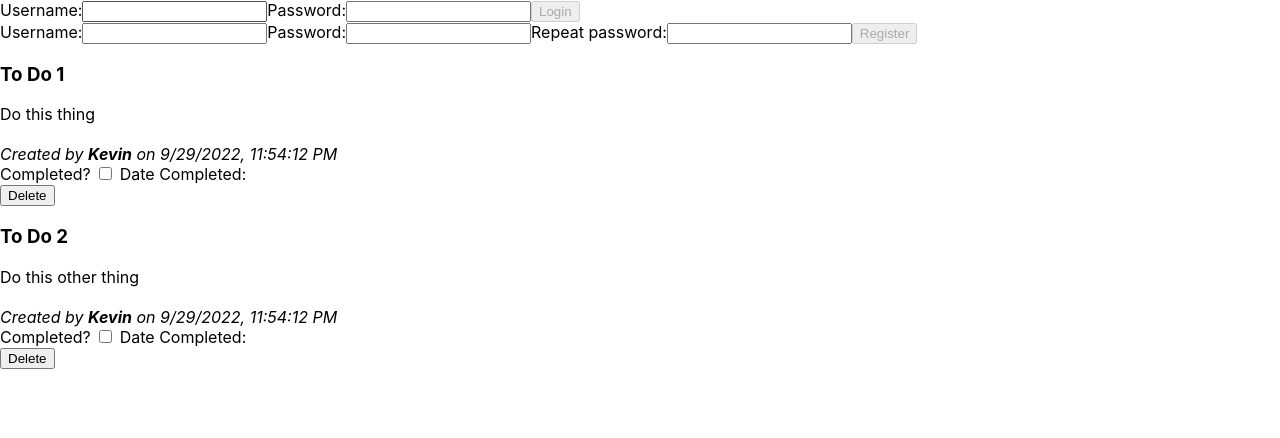
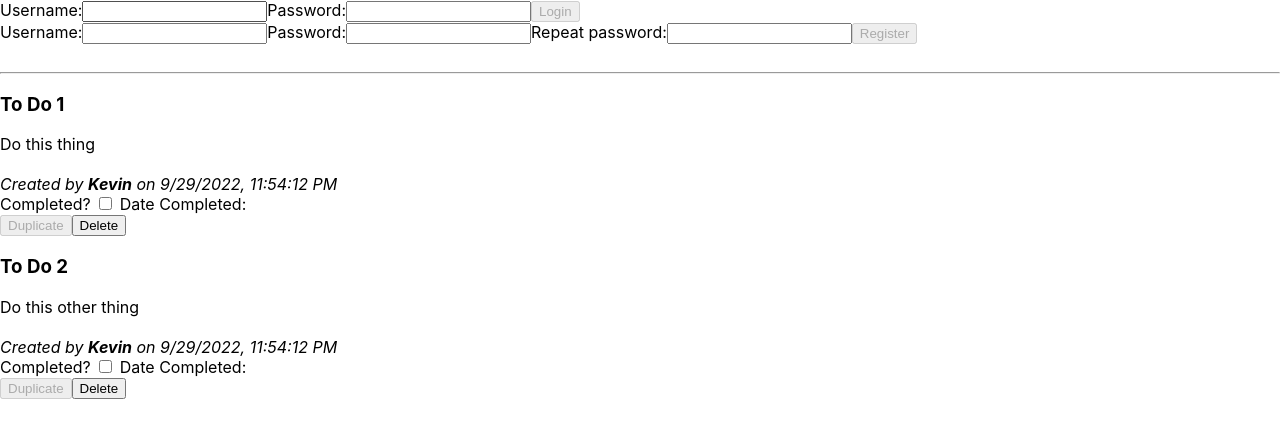
Before and after one commit to kgajewski7/csc436-project, a React (Create React App) app: page / in a window 1280 px wide. Shown: the top 438 px of the page. Built offline with nearby package versions, Linux system fonts and the light colour scheme.

Commit message:
Switch to StateContext + add Duplicate button

```diff
--- a/src/App.js
+++ b/src/App.js
@@ -1,9 +1,11 @@
 import React, { useReducer } from "react";
 import { v4 as uuidv4 } from "uuid";
+
 import UserBar from './user/UserBar';
 import TodoList from './todo/TodoList';
 import CreateTodo from './todo/CreateTodo';
 import appReducer from "./Reducers";
+import { StateContext } from "./contexts/StateContext";
 
 function App() {
 
@@ -28,9 +30,13 @@ function App() {
 
   return (
     <div>
-      <UserBar user={state.user} dispatch={dispatch}/>
-      <TodoList todos={state.todos} dispatch={dispatch}/>
-      {state.user && <CreateTodo user={state.user} dispatch={dispatch}/>}
+      <StateContext.Provider value={{ state, dispatch }}>
+        <UserBar />
+        {state.user && <CreateTodo />}
+        <br />
+        <hr />
+        <TodoList />
+      </StateContext.Provider>
     </div>
   )
 }
--- /dev/null
+++ b/src/contexts/StateContext.js
@@ -0,0 +1,6 @@
+import React from 'react'
+
+export const StateContext = React.createContext({
+    state: {},
+    dispatch: () => {}
+})
--- a/src/todo/CreateTodo.js
+++ b/src/todo/CreateTodo.js
@@ -1,8 +1,13 @@
-import { useState } from 'react'
+import { useState, useContext } from 'react'
 import { v4 as uuidv4 } from "uuid";
 
+import { StateContext } from "../contexts/StateContext";
+
 export default
-function CreateTodo ({user, dispatch}) {
+function CreateTodo () {
+
+    const { state, dispatch } = useContext(StateContext);
+    const{ user } = state;
 
     const [ title, setTitle ] = useState('')
     const [ description, setDescription ] = useState('')
--- a/src/todo/Todo.js
+++ b/src/todo/Todo.js
@@ -1,21 +1,39 @@
-import { useState } from 'react'
+import { useContext } from 'react'
+import { v4 as uuidv4 } from "uuid";
+
+import { StateContext } from "../contexts/StateContext";
 
 export default
-function Todo ({ id, title, description, author, dateCreated, complete, dateCompleted, dispatch}) {
+function Todo ({ id, title, description, author, dateCreated, complete, dateCompleted}) {
+
+    const { state, dispatch } = useContext(StateContext);
 
     function handleComplete () {
         dispatch({
             type: 'TOGGLE_TODO',
-            id: id,
+            id,
             complete: !complete,
             dateCompleted: (!complete===true ? new Date(Date.now()).toLocaleString() : '')
+        })
+    }
+
+    function handleDuplicate () {
+        dispatch({
+            type: 'CREATE_TODO',
+            id: uuidv4(),
+            title: title.concat(' ','(copy)'),
+            description,
+            author: state.user,
+            dateCreated:  new Date(Date.now()).toLocaleString(),
+            complete: false,
+            dateCompleted: ''
         })
     }
 
     function handleDelete () {
         dispatch({
             type: 'DELETE_TODO',
-            id: id
+            id
         })
     }
 
@@ -28,9 +46,14 @@ function Todo ({ id, title, description, author, dateCreated, complete, dateComp
             <br />
             Completed? <input type="checkbox" checked={complete} onChange={handleComplete} id="complete" name="complete"></input> Date Completed: {dateCompleted}
             <br />
-            <form onSubmit={e => {e.preventDefault(); handleDelete();}}>
-                <input type="submit" value="Delete" />
-            </form>
+            <div>
+                <form onSubmit={e => {e.preventDefault(); handleDuplicate();}} style={{display: 'inline'}}>
+                    <input type="submit" value="Duplicate" style={{display: 'inline'}} disabled={!state.user}/>
+                </form>
+                <form onSubmit={e => {e.preventDefault(); handleDelete();}} style={{display: 'inline'}}>
+                    <input type="submit" value="Delete" style={{display: 'inline'}}/>
+                </form>
+            </div>
         </div>
     )
 }
--- a/src/todo/TodoList.js
+++ b/src/todo/TodoList.js
@@ -1,10 +1,15 @@
-import Todo from './Todo'
+import { useContext } from 'react';
+
+import Todo from './Todo';
+import { StateContext } from "../contexts/StateContext";
 
 export default
-function TodoList ({todos, dispatch}) {
+function TodoList () {
+    const { state } = useContext(StateContext);
+    const { todos } = state;
     return (
         <div>
-            {todos.map((t, i) => <Todo {...t} dispatch={dispatch} key={t.id} />)}
+            {todos.map((t, i) => <Todo {...t} key={t.id} />)}
         </div>
     )
 }
--- a/src/user/Login.js
+++ b/src/user/Login.js
@@ -1,7 +1,9 @@
-import React, {useState} from 'react'
+import React, {useState, useContext} from 'react'
+import { StateContext } from "../contexts/StateContext";
 
 export default
-function Login({dispatch}) {
+function Login() {
+    const { dispatch } = useContext(StateContext);
     const [username, setUsername] = useState('')
 
     function handleUsername (evt) {setUsername(evt.target.value)}
--- a/src/user/Logout.js
+++ b/src/user/Logout.js
@@ -1,5 +1,10 @@
+import { useContext } from 'react'
+import { StateContext } from "../contexts/StateContext";
+
 export default
-function Logout({user, dispatch}) {
+function Logout() {
+    const { state, dispatch } = useContext(StateContext);
+    const{ user } = state;
     return (
         <form onSubmit={e => { e.preventDefault(); dispatch({ type: 'LOGOUT' })}}>
             Logged in as: <b>{user}</b>
--- a/src/user/Register.js
+++ b/src/user/Register.js
@@ -1,10 +1,14 @@
-import { useState } from 'react'
+import { useState, useContext } from 'react'
+import { StateContext } from "../contexts/StateContext";
 
 export default
-function Register({ dispatch }) {
+function Register() {
+    const { dispatch } = useContext(StateContext);
+
     const [ username, setUsername ] = useState('')
     const [ password, setPassword ] = useState('')
     const [ passwordRepeat, setPasswordRepeat ] = useState('')
+
     function handleUsername (evt) { setUsername(evt.target.value) }
     function handlePassword (evt) { setPassword(evt.target.value) }
     function handlePasswordRepeat (evt) { setPasswordRepeat(evt.target.value) }
--- a/src/user/UserBar.js
+++ b/src/user/UserBar.js
@@ -1,17 +1,21 @@
+import { useContext } from 'react'
+
 import Login from './Login'
 import Logout from './Logout'
 import Register from './Register'
+import { StateContext } from "../contexts/StateContext";
 
 export default
-function UserBar({user, dispatch}) {
-    if (user) {
-        return <Logout user={user} dispatch={dispatch}/>
+function UserBar() {
+    const { state } = useContext(StateContext);
+    if (state.user) {
+        return <Logout />
     }
     else {
         return (
             <>
-                <Login dispatch={dispatch}/>
-                <Register dispatch={dispatch}/>
+                <Login />
+                <Register />
             </>
         )
     }
```
